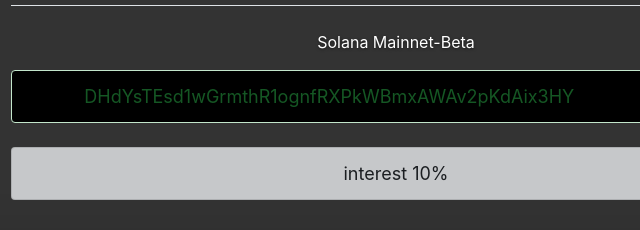
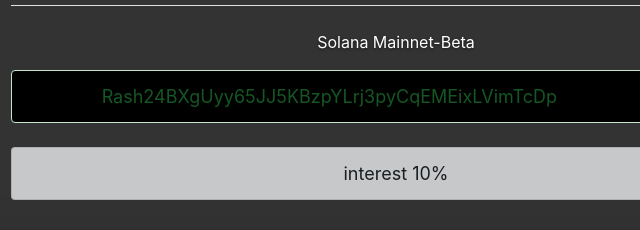
Before and after one commit to rashidovich/validator_rash, a plain HTML site: page index.html in a window 1280 px wide. Shown: the part 509-739 px from the top of the page, 244-884 px from the left. Drawn offline with Linux system fonts and the light colour scheme.

Commit message:
Update index.html
updating SOL vote account

```diff
--- a/index.html
+++ b/index.html
@@ -58,7 +58,7 @@
             <div class="row mt-4">
               <p class="col-sm-12"><a href="https://solana.com">Solana Mainnet-Beta</a></p>
               <div class="col-sm-10">
-                <input type="text" value="DHdYsTEsd1wGrmthR1ognfRXPkWBmxAWAv2pKdAix3HY" class="alert alert-success key"
+                <input type="text" value="Rash24BXgUyy65JJ5KBzpYLrj3pyCqEMEixLVimTcDp" class="alert alert-success key"
                   id="key-solana">
               </div>
               <div class="col-sm-2">
```
